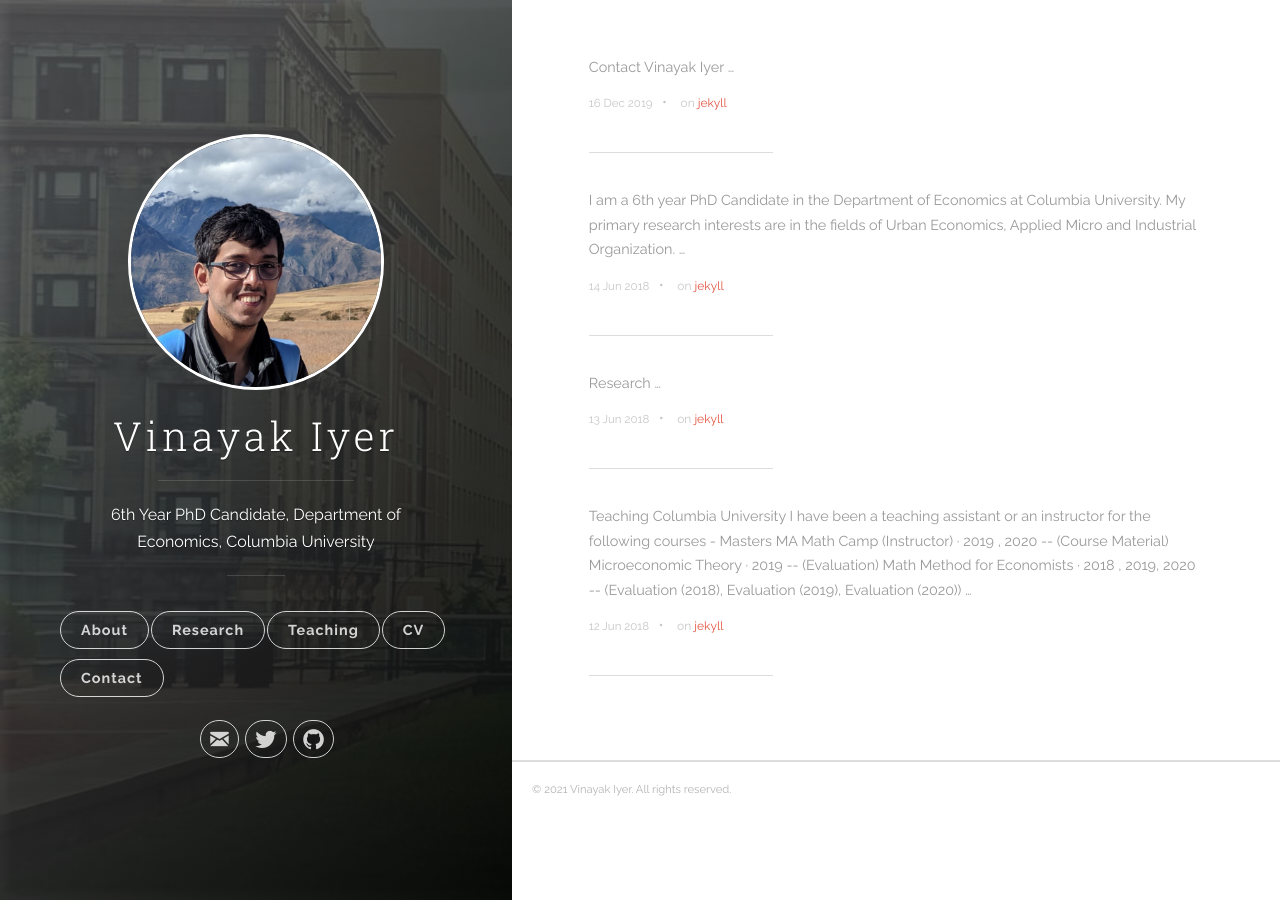
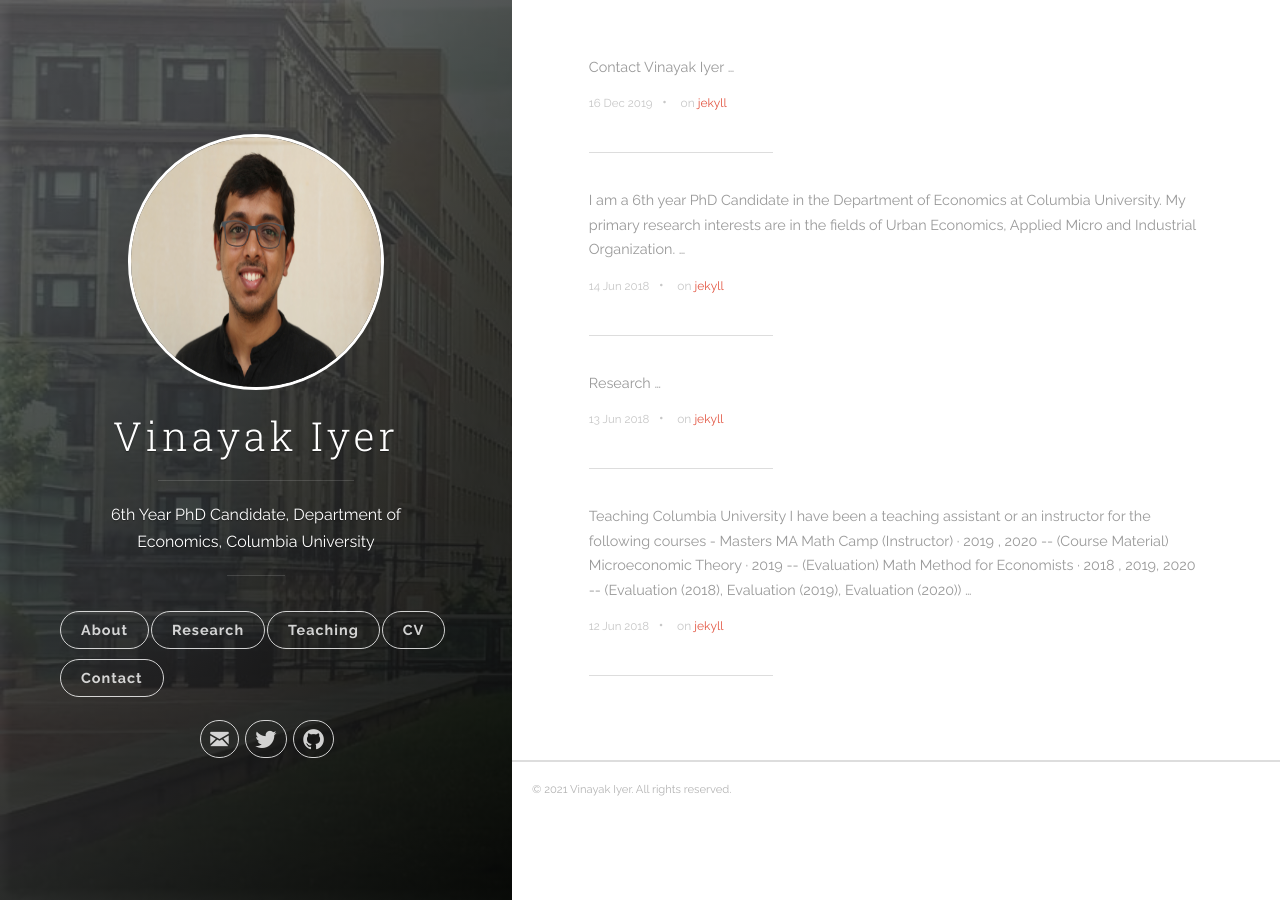
Before and after one commit to vinayakiyer/vinayakiyer.github.io, a Jekyll site: the page built from index.html, in a window 1280 px wide. Built offline with Jekyll 4.4.1, drawn with Linux system fonts in a browser that asks for light colours; the list of posts is cut into pages by our own code.

Commit message:
Update header.html

```diff
--- a/_includes/header.html
+++ b/_includes/header.html
@@ -9,7 +9,7 @@
     <div class="panel-main__inner panel-inverted">
     <div class="panel-main__content">
         <a href="{{ site.baseurl }}/" title="link to home of {{ site.title }}">
-          <img src="{{ site.baseurl }}/images/pic10.JPG" class="user-image" alt="My Profile Photo">
+          <img src="{{ site.baseurl }}/images/pic11.JPG" class="user-image" alt="My Profile Photo">
           <h1 class="panel-cover__title panel-title">{{ site.title }}</h1>
         </a>
         <hr class="panel-cover__divider">
```
